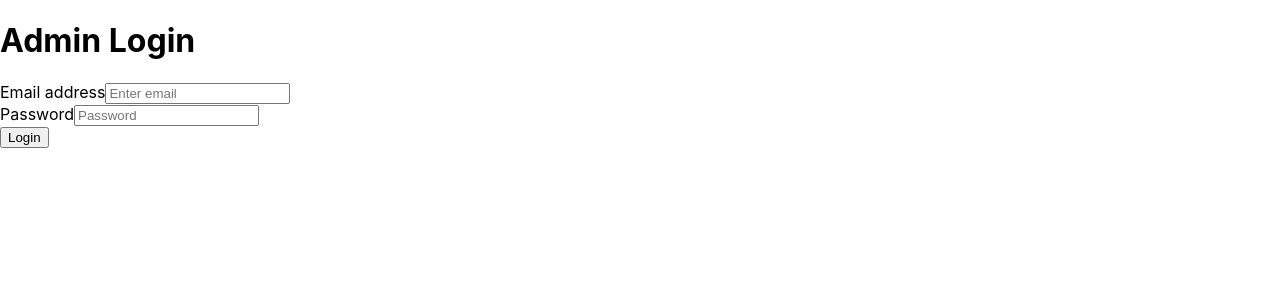
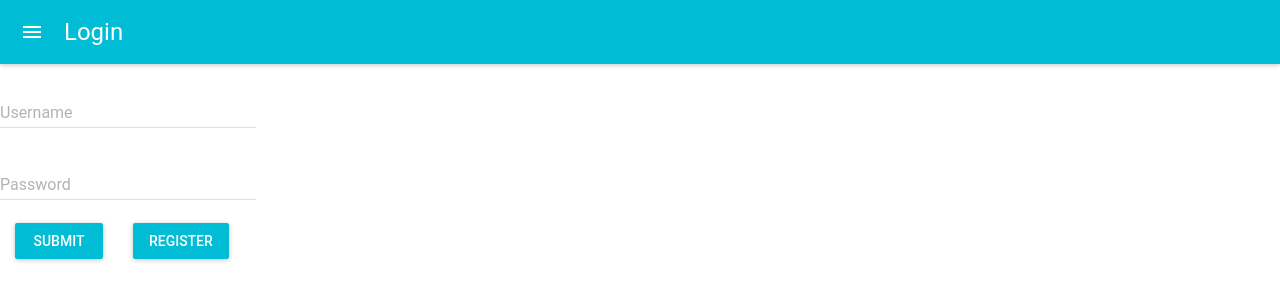
Before and after one commit to s541910/GDP-UI, a React (Create React App) app: page / in a window 1280 px wide. Shown: the top 300 px of the page. Built offline with nearby package versions, Linux system fonts and the light colour scheme.

Commit message:
added history and login

```diff
--- a/src/components/Login.js
+++ b/src/components/Login.js
@@ -1,40 +1,107 @@
-import React from 'react'
-import { Form, Col, Container, Row, Button } from "react-bootstrap";
-import { useHistory } from "react-router-dom";
+import React, { Component } from 'react'
+import MuiThemeProvider from 'material-ui/styles/MuiThemeProvider';
+import RaisedButton from 'material-ui/RaisedButton';
+import TextField from 'material-ui/TextField';
 
-const Login = () => {
-    const history = useHistory();
+import AppBar from 'material-ui/AppBar';
+import LoginService from '../services/LoginService'
 
-  const handleRoute = () =>{
-    history.push("/Event");
-  }
-    return (
-        <>
-            <Container>
-                <h1 className="shadow-sm text-success mt-5 p-3 text-center rounded">Admin Login</h1>
-                <Row className="mt-5">
-                    <Col lg={5} md={6} sm={12} className="p-5 m-auto shadow-sm rounded-lg">
-                        <Form>
-                            <Form.Group className="mb-3" controlId="formBasicEmail">
-                                <Form.Label>Email address</Form.Label>
-                                <Form.Control type="email" placeholder="Enter email" />
+class Login extends Component {
+     constructor(props) {
+        super(props);
 
-                            </Form.Group>
+        this.state = {
+            username: '',
+            password: ''
+        }
+    }
+    handleRegisterClick()
+    {
+         const {history} = this.props;
+         history.push('/register');
 
-                            <Form.Group controlId="formBasicPassword">
-                                <Form.Label>Password</Form.Label>
-                                <Form.Control type="password" placeholder="Password" />
-                            </Form.Group>
 
-                            <Button variant="Success btn-block" type="submit"  onClick={handleRoute}>
-                                Login
-                            </Button>
-                        </Form>
-                    </Col>
-                </Row>
-            </Container>
-        </>
-    )
+    }
+  handleClick(event){
+      this.error = null;
+      this.spin = true;
+
+
+      const {history} = this.props;
+        var payload={
+        "email":this.state.username,
+        "password":this.state.password
+        }
+        LoginService.Login(payload).then((response) => {
+            if(response.status === 200){
+            console.log("sdb ashdaksd",response);
+            let role = response.data.role;
+            if(role === "admin")
+            {
+
+                history.push('/AdminDashboard');
+            }   else if(role === "committemember")
+            {
+
+                history.push('/AdminDashboard');
+            }
+            else{
+
+                history.push('/AdminDashboard');
+            }
+
+        }
+        else if(response.status === 204){
+            alert("username or password do not match")
+            this.setState({password: ""});
+        }
+        else{
+            history.push('/register');
+            console.log("Username does not exists");
+        }
+        })
+        .catch((error) => {
+          this.spin = false;
+          this.setState({password: ""});
+        });
+
+    }
+    render() {
+        return (
+            <div>
+                <MuiThemeProvider>
+                    <div>
+                        <AppBar
+                            title="Login"
+                        />
+                        <TextField
+                            hintText="Enter your Username"
+                            floatingLabelText="Username"
+                            onChange={
+                                (event, newvalue) => this.setState({ username: newvalue })
+                            }
+                        />
+                        <br />
+                        <TextField
+                            type="password"
+                            hintText="Enter your Password"
+                            floatingLabelText="Password"
+                            onChange={(event, newValue) => this.setState({ password: newValue })}
+                        />
+                        <br />
+                        <RaisedButton label="Submit" primary={true} style={style} onClick={(event) => this.handleClick(event)} />
+                        <RaisedButton label="Register" primary={true} style={style} onClick={() => this.handleRegisterClick()} />
+                    </div>
+
+                </MuiThemeProvider>
+
+            </div>
+        )
+    }
 }
 
+const style = {
+    margin: 15,
+};
+
 export default Login
--- /dev/null
+++ b/src/components/history.js
@@ -0,0 +1,4 @@
+import {createBrowserHistory} from 'history'
+
+
+export default createBrowserHistory();
```
